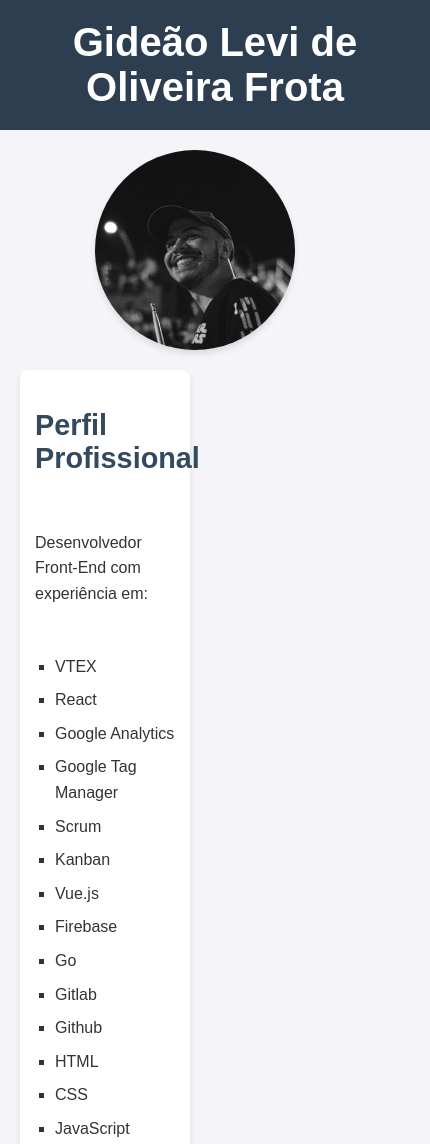
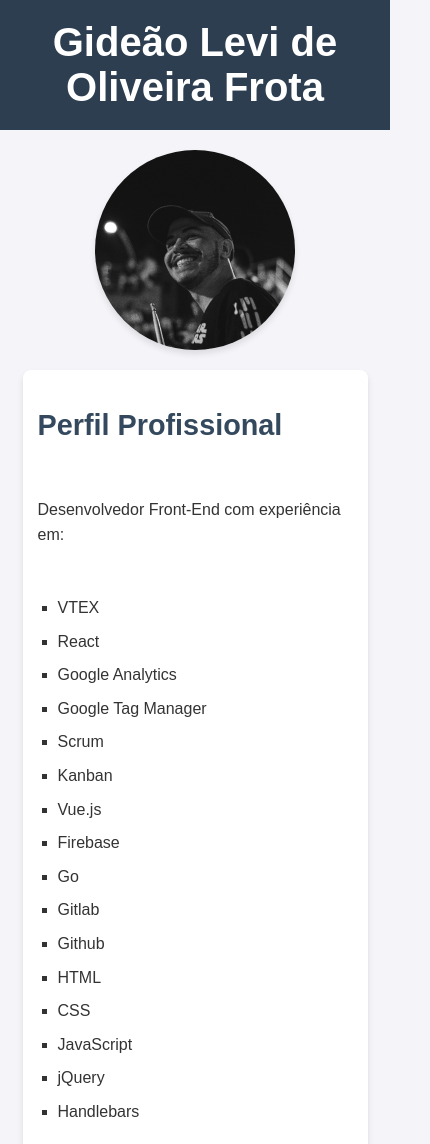
Before and after one commit to levifrota/ativ-01-tec-web, a plain HTML site: page index.html in a window 390 px wide. Shown: the top 1144 px of the page, 430 px wide, since content can reach past the window. Drawn offline with Linux system fonts and the light colour scheme.

Commit message:
add viewport meta tag and improve responsive design for header and footer

```diff
--- a/index.html
+++ b/index.html
@@ -2,6 +2,7 @@
 <html lang="pt-BR">
 <head>
   <meta charset="UTF-8">
+  <meta name="viewport" content="width=device-width, initial-scale=1"> <!-- Adicionado -->
   <title>Gideão Levi de Oliveira Frota - Desenvolvedor Front-End</title>
   <style>
     body {
@@ -136,6 +137,15 @@
     @media (max-width: 768px) {
       .perfil-resumo-row {
         flex-direction: column;
+        align-items: center;
+      }
+
+      .perfil, .resumo-atividades, section {
+        width: 90%;
+      }
+
+      header, footer {
+        width: auto;
       }
     }
   </style>
@@ -146,14 +156,12 @@
   </header>
 
   <main>
-    <!-- Linha exclusiva para a foto -->
     <div class="foto-row">
       <div class="foto">
-        <img src="1701872417783.jpg" alt="Foto de Gideão Levi">
+        <img src="1701872417783.jpg" alt="Gideão Levi">
       </div>
     </div>
 
-    <!-- Linha para Perfil e Resumo -->
     <div class="perfil-resumo-row">
       <section class="perfil">
         <h2>Perfil Profissional</h2>
```
